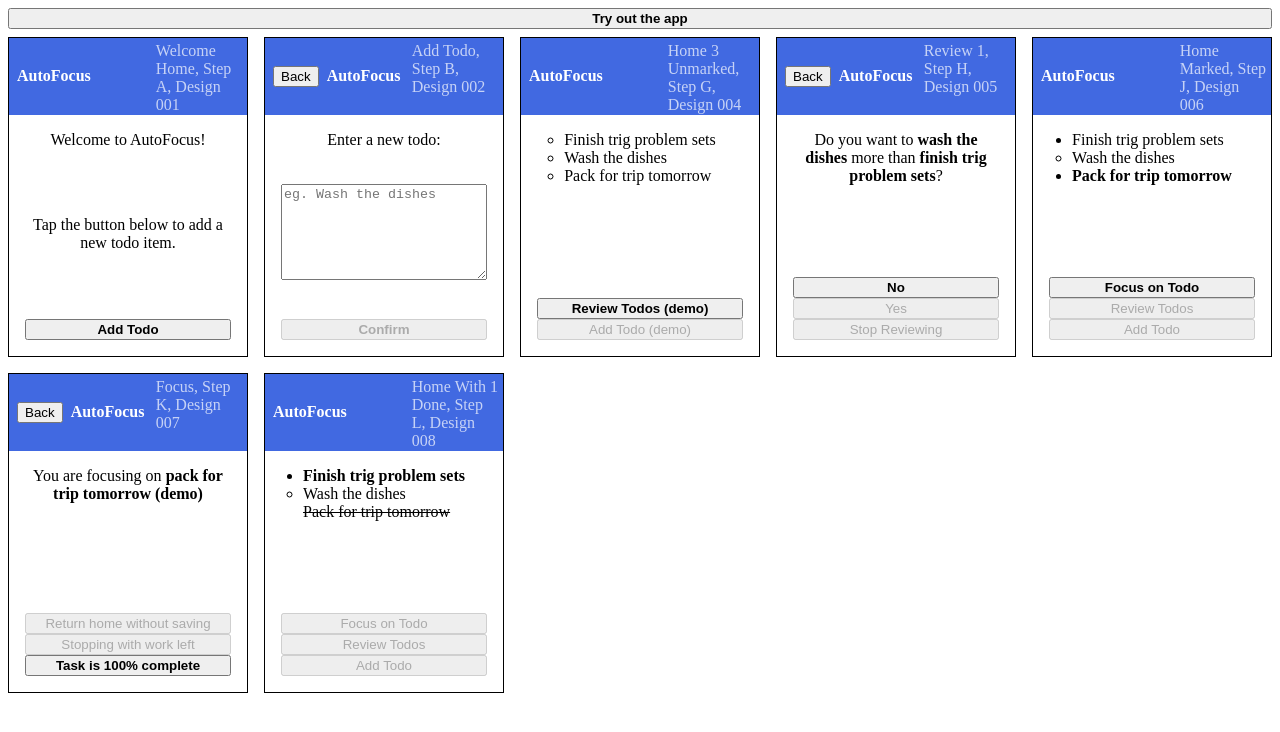
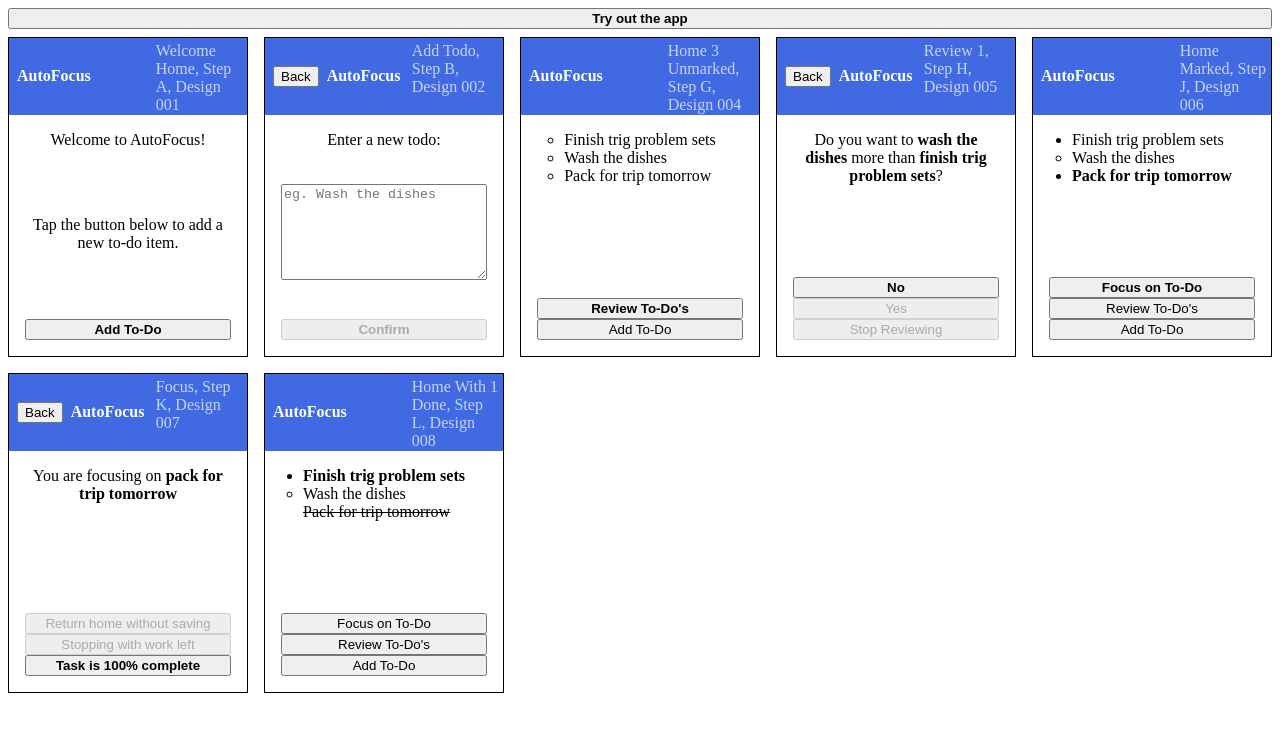
Before and after one commit to avidrucker/autofocus-ui, a React (Create React App) app: page / in a window 1280 px wide. Shown: the top 732 px of the page. Built offline with nearby package versions, Linux system fonts and the light colour scheme.

Commit message:
fix change todo to to-do, enable disabled buttons

```diff
--- a/src/components/FocusOrg.tsx
+++ b/src/components/FocusOrg.tsx
@@ -18,11 +18,11 @@ export default function FocusOrg (props: any) {
 			<section className="flex flex-column justify-between h-100 pa3 tc">
 				{
 					props.step === "K" &&
-					<SampleFocusMol cmwtd="pack for trip tomorrow (demo)" />
+					<SampleFocusMol cmwtd="pack for trip tomorrow" />
 				}
 				{
 					!props.step &&
-					<SampleFocusMol cmwtd="do the dishes (default)" />
+					<SampleFocusMol cmwtd="do the dishes" />
 				}
 			</section>
 		</AppWrapper>
--- a/src/components/SampleHomeMol1Marked1Complete.tsx
+++ b/src/components/SampleHomeMol1Marked1Complete.tsx
@@ -15,20 +15,20 @@ export const SampleHomeMol1Marked1Complete = (props: any) =>
 
 			<LinkBtnMol
 				className=""
-				disabled={true}
-				text="Focus on Todo"
+				disabled={false}
+				text="Focus on To-Do"
 				to="/focus"
 			/>
 			<LinkBtnMol
 				className=""
-				disabled={true}
-				text="Review Todos"
+				disabled={false}
+				text="Review To-Do's"
 				to="/review"
 			/>
 			<LinkBtnMol
 				className=""
-				disabled={true}
-				text="Add Todo"
+				disabled={false}
+				text="Add To-Do"
 				to="/add-new"
 			/>
 		</section>
--- a/src/components/SampleHomeMol1Unmarked.tsx
+++ b/src/components/SampleHomeMol1Unmarked.tsx
@@ -13,8 +13,8 @@ export const SampleHomeMol1Unmarked = (props: any) =>
 
 			<LinkBtnMol
 				className=""
-				disabled={true}
-				text="Review Todos"
+				disabled={false}
+				text="Review To-Do's"
 				to="/review"
 			/>
 
@@ -23,7 +23,7 @@ export const SampleHomeMol1Unmarked = (props: any) =>
 				<LinkBtnMol
 					className="b"
 					disabled={false}
-					text="Add Todo (demo)"
+					text="Add To-Do"
 					to="/add-new-2"
 				/>
 			}
@@ -32,7 +32,7 @@ export const SampleHomeMol1Unmarked = (props: any) =>
 				<LinkBtnMol
 					className="b"
 					disabled={false}
-					text="Add Todo (default)"
+					text="Add To-Do"
 					to="/add-new"
 				/>
 			}
--- a/src/components/SampleHomeMol2Marked.tsx
+++ b/src/components/SampleHomeMol2Marked.tsx
@@ -16,19 +16,19 @@ export const SampleHomeMol2Marked = (props: any) =>
 			<LinkBtnMol
 				className="b"
 				disabled={false}
-				text="Focus on Todo"
+				text="Focus on To-Do"
 				to="/focus"
 			/>
 			<LinkBtnMol
 				className=""
-				disabled={true}
-				text="Review Todos"
+				disabled={false}
+				text="Review To-Do's"
 				to="/review"
 			/>
 			<LinkBtnMol
 				className=""
-				disabled={true}
-				text="Add Todo"
+				disabled={false}
+				text="Add To-Do"
 				to="/add-new"
 			/>
 		</section>
--- a/src/components/SampleHomeMol2Unmarked.tsx
+++ b/src/components/SampleHomeMol2Unmarked.tsx
@@ -14,8 +14,8 @@ export const SampleHomeMol2Unmarked = (props: any) =>
 		<section>
 			<LinkBtnMol
 				className=""
-				disabled={true}
-				text="Review Todos"
+				disabled={false}
+				text="Review To-Do's"
 				to="/review"
 			/>
 			{
@@ -23,7 +23,7 @@ export const SampleHomeMol2Unmarked = (props: any) =>
 				<LinkBtnMol
 					className="b"
 					disabled={false}
-					text="Add Todo (default)"
+					text="Add To-Do"
 					to="/add-new"
 				/>
 			}
@@ -32,7 +32,7 @@ export const SampleHomeMol2Unmarked = (props: any) =>
 				<LinkBtnMol
 					className="b"
 					disabled={false}
-					text="Add Todo (demo)"
+					text="Add To-Do"
 					to="/add-new-3"
 				/>
 			}
--- a/src/components/SampleHomeMol3Unmarked.tsx
+++ b/src/components/SampleHomeMol3Unmarked.tsx
@@ -17,7 +17,7 @@ export const SampleHomeMol3Unmarked = (props: any) =>
 				props.demoCurrent === "G" &&
 				<LinkBtnMol
 					className="b"
-					text="Review Todos (demo)"
+					text="Review To-Do's"
 					to="/review"
 				/>
 			}
@@ -25,13 +25,13 @@ export const SampleHomeMol3Unmarked = (props: any) =>
 				!props.demoCurrent &&
 				<LinkBtnMol
 					className="b"
-					text="Review Todos (default)"
+					text="Review To-Do's"
 					to="/review"
 				/>
 			}
 			<LinkBtnMol
-					disabled={true}
-					text="Add Todo (demo)"
+					disabled={false}
+					text="Add To-Do"
 					to="/add-new"
 				/>
 		</section>
--- a/src/components/WelcomeHomeMol.tsx
+++ b/src/components/WelcomeHomeMol.tsx
@@ -9,10 +9,10 @@ export const WelcomeHomeMol = (props: any) =>
 	{/* todo: add styling to each component: className="flex flex-column items-center justify-between h-100 pa3 tc" */}
 		{/*<LoggerAtom label="demoCurrent" value={props.demoCurrent} />*/}
 		<p>Welcome to AutoFocus!</p>
-		<p>Tap the button below to add a new todo item.</p>
+		<p>Tap the button below to add a new to-do item.</p>
 		<LinkBtnMol
 			className="b"
-			text="Add Todo"
+			text="Add To-Do"
 			to="/add-new"
 		/>
 	</Fragment>
```
